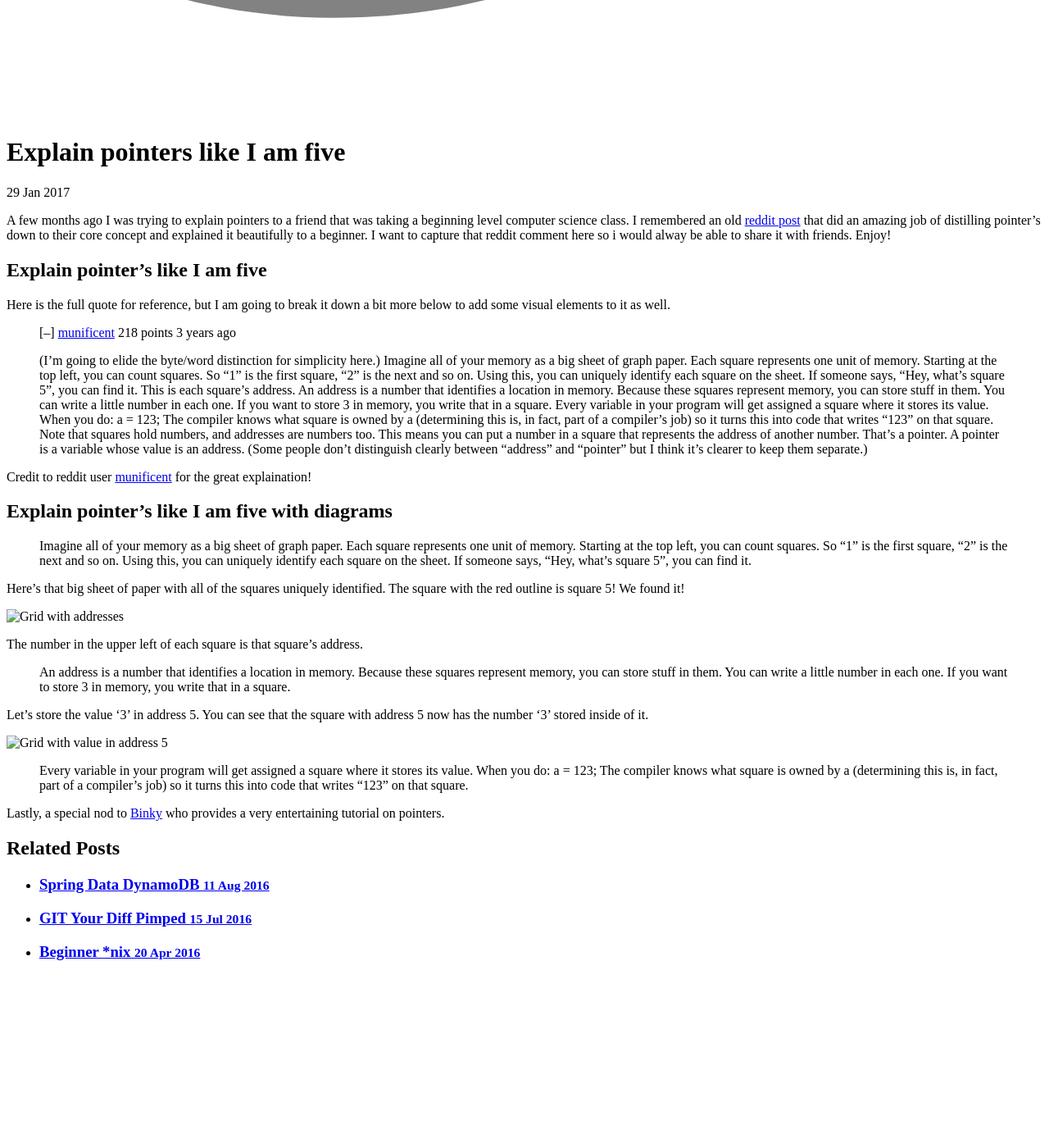
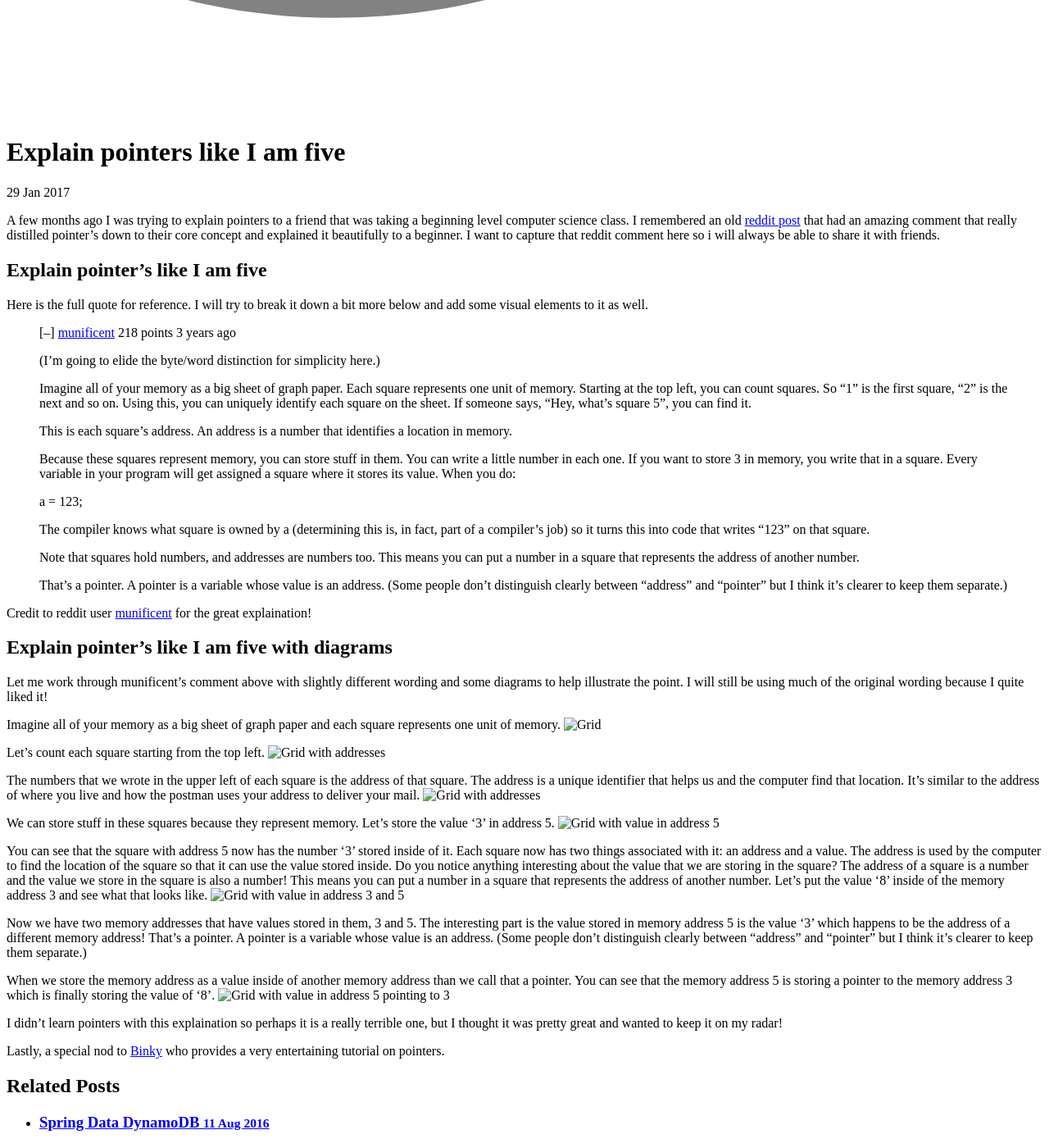
Before and after one commit to mswolfe/mswolfe.github.io, a Jekyll site: the page built from _posts/2017-01-28-pointers.markdown, in a window 1280 px wide and 1400 px high, scrolled down 2488 px. Shown: the whole window at 82% size. Built offline with Jekyll 4.4.1, drawn with Linux system fonts in a browser that asks for light colours; before the commit the page ends 3678 px from its top, so only the background shows below that.

Commit message:
Final draft of pointers article

```diff
--- a/_posts/2017-01-28-pointers.markdown
+++ b/_posts/2017-01-28-pointers.markdown
@@ -5,45 +5,51 @@ date:   2017-01-28 17:50:00 -0800
 categories: pointers
 ---
 
-A few months ago I was trying to explain pointers to a friend that was taking a beginning level computer science class.  I remembered an old [reddit post](https://www.reddit.com/r/learnprogramming/comments/1ehg69/explain_pointers_like_im_five/ca0a5l7/) that did an amazing job of distilling pointer's down to their core concept and explained it beautifully to a beginner.  I want to capture that reddit comment here so i would alway be able to share it with friends.  Enjoy!
+A few months ago I was trying to explain pointers to a friend that was taking a beginning level computer science class.  I remembered an old [reddit post](https://www.reddit.com/r/learnprogramming/comments/1ehg69/explain_pointers_like_im_five/ca0a5l7/) that had an amazing comment that really distilled pointer's down to their core concept and explained it beautifully to a beginner.  I want to capture that reddit comment here so i will always be able to share it with friends.
 
 ## Explain pointer's like I am five
 
-Here is the full quote for reference, but I am going to break it down a bit more below to add some visual elements to it as well.
+Here is the full quote for reference.  I will try to break it down a bit more below and add some visual elements to it as well.
+
 > [–] [munificent](https://www.reddit.com/user/munificent) 218 points 3 years ago
 >
 > (I'm going to elide the byte/word distinction for simplicity here.)
+>
 > Imagine all of your memory as a big sheet of graph paper. Each square represents one unit of memory. Starting at the top left, you can count squares. So "1" is the first square, "2" is the next and so on. Using this, you can uniquely identify each square on the sheet. If someone says, "Hey, what's square 5", you can find it.
+>
 > This is each square's address. An address is a number that identifies a location in memory.
+>
 > Because these squares represent memory, you can store stuff in them. You can write a little number in each one. If you want to store 3 in memory, you write that in a square. Every variable in your program will get assigned a square where it stores its value. When you do:
+>
 > a = 123;
+>
 > The compiler knows what square is owned by a (determining this is, in fact, part of a compiler's job) so it turns this into code that writes "123" on that square.
-> Note that squares hold numbers, and addresses are numbers too. This means you can put a number in a square that represents the address of another number.
+>
+> Note that squares hold numbers, and addresses are numbers too. This means you can put a number in a square
+that represents the address of another number.
+>
 > That's a pointer. A pointer is a variable whose value is an address. (Some people don't distinguish clearly between "address" and "pointer" but I think it's clearer to keep them separate.)
 
 Credit to reddit user [munificent](https://www.reddit.com/user/munificent) for the great explaination!
 
 ## Explain pointer's like I am five with diagrams
 
-> Imagine all of your memory as a big sheet of graph paper. Each square represents one unit of memory. Starting at the top left, you can count squares. So "1" is the first square, "2" is the next and so on. Using this, you can uniquely identify each square on the sheet. If someone says, "Hey, what's square 5", you can find it.
+Let me work through munificent's comment above with slightly different wording and some diagrams to help illustrate the point.  I will still be using much of the original wording because I quite liked it!
 
-Here's that big sheet of paper with all of the squares uniquely identified.  The square with the red outline is square 5!  We found it!
+Imagine all of your memory as a big sheet of graph paper and each square represents one unit of memory. ![Grid]({{site.baseurl}}public/pointers/grid.png)
 
-![Grid with addresses]({{site.baseurl}}public/pointers/grid_with_address.png)
+Let's count each square starting from the top left. ![Grid with addresses]({{site.baseurl}}public/pointers/grid_with_address.png)
 
-The number in the upper left of each square is that square's address.
+The numbers that we wrote in the upper left of each square is the address of that square.  The address is a unique identifier that helps us and the computer find that location.  It's similar to the address of where you live and how the postman uses your address to deliver your mail. ![Grid with addresses]({{site.baseurl}}public/pointers/grid_with_address_5.png)
 
-> An address is a number that identifies a location in memory.  Because these squares represent memory, you can store stuff in them. You can write a little number in each one. If you want to store 3 in memory, you write that in a square.
+We can store stuff in these squares because they represent memory.  Let's store the value '3' in address 5.  ![Grid with value in address 5]({{site.baseurl}}public/pointers/grid_with_value_in_5.png)
 
-Let's store the value '3' in address 5.  You can see that the square with address 5 now has the number '3' stored inside of it.
+You can see that the square with address 5 now has the number '3' stored inside of it.  Each square now has two things associated with it: an address and a value.  The address is used by the computer to find the location of the square so that it can use the value stored inside.  Do you notice anything interesting about the value that we are storing in the square?  The address of a square is a number and the value we store in the square is also a number!  This means you can put a number in a square that represents the address of another number.  Let's put the value '8' inside of the memory address 3 and see what that looks like.  ![Grid with value in address 3 and 5]({{site.baseurl}}public/pointers/grid_with_value_in_5_and_3.png)
 
-![Grid with value in address 5]({{site.baseurl}}public/pointers/grid_with_value_in_5.png)
+Now we have two memory addresses that have values stored in them, 3 and 5.  The interesting part is the value stored in memory address 5 is the value '3' which happens to be the address of a different memory address!  That's a pointer. A pointer is a variable whose value is an address. (Some people don't distinguish clearly between "address" and "pointer" but I think it's clearer to keep them separate.)
 
-> Every variable in your program will get assigned a square where it stores its value. When you do:
-> a = 123;
-> The compiler knows what square is owned by a (determining this is, in fact, part of a compiler's job) so it turns this into code that writes "123" on that square.
+When we store the memory address as a value inside of another memory address than we call that a pointer.  You can see that the memory address 5 is storing a pointer to the memory address 3 which is finally storing the value of '8'.  ![Grid with value in address 5 pointing to 3]({{site.baseurl}}public/pointers/grid_with_value_in_5_and_3_pointer.png)
 
-
-
+I didn't learn pointers with this explaination so perhaps it is a really terrible one, but I thought it was pretty great and wanted to keep it on my radar!
 
 Lastly, a special nod to [Binky](https://www.youtube.com/watch?v=6pmWojisM_E) who provides a very entertaining tutorial on pointers.
```
Also changed, not shown: public/pointers/grid.png (added), public/pointers/grid_with_address.png, public/pointers/grid_with_address_5.png (added), public/pointers/grid_with_value_in_5.png, public/pointers/grid_with_value_in_5_and_3.png (added), public/pointers/grid_with_value_in_5_and_3_pointer.png (added).
